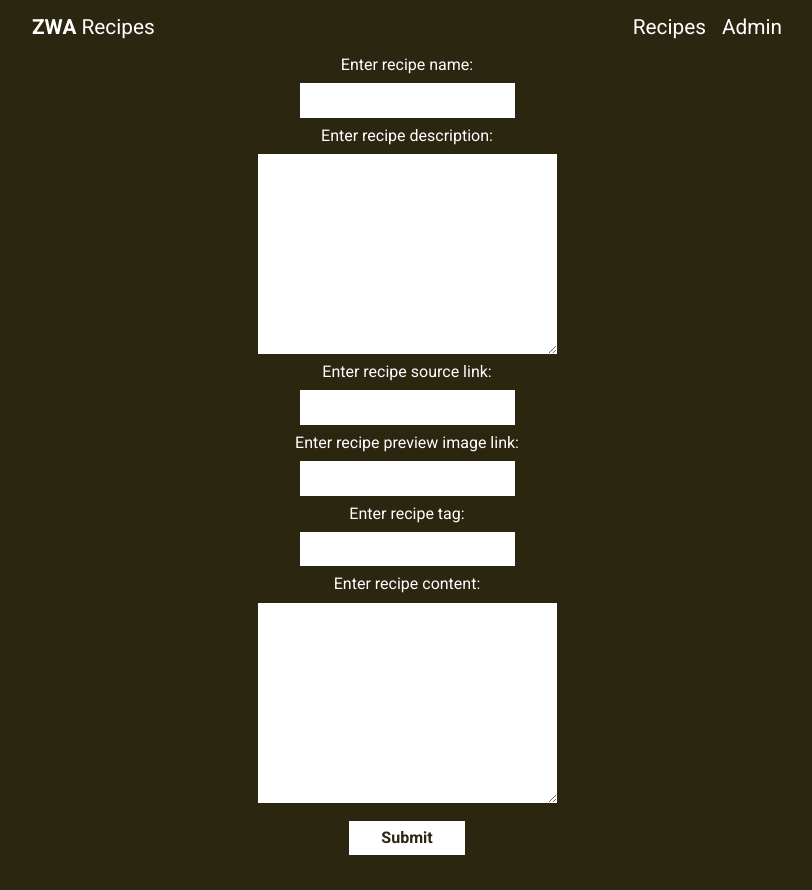
After one commit to async-devil/cvut-fel-sit-zwa-semestralka, a PHP site: template src/views/operate-recipe.php in a window 1280 px wide. The commit adds this page. Shown: the whole page, without its empty margins (233-1045 px from the left). Run offline with PHP 8.4, Linux system fonts and the light colour scheme; the template is opened without the code that fills it, so the values that code supplies are empty.

Commit message:
feat: add operate recipe page and update recipe function

```diff
--- /dev/null
+++ b/src/public/scripts/operate-recipe-page.js
@@ -0,0 +1,77 @@
+import { sendData } from "./common/send-data.js";
+
+window.onload = () => {
+  const form = document.getElementById("recipe");
+
+  form.addEventListener("submit", (event) => {
+    event.preventDefault();
+
+    const prefix = document.getElementById("prefix");
+    const operation = document.getElementById("operation");
+
+    const errorField = document.getElementById("errorField");
+
+    const id = document.getElementById("id");
+
+    const name = document.getElementById("name");
+    const description = document.getElementById("description");
+    const source = document.getElementById("source");
+    const previewImage = document.getElementById("previewImage");
+    const tag = document.getElementById("tag");
+    const content = document.getElementById("content");
+
+    if (
+      !name.value ||
+      !description.value ||
+      !source.value ||
+      !previewImage.value ||
+      !tag.value ||
+      !content.value
+    ) {
+      errorField.innerText = "Fields must not be empty";
+      return;
+    }
+
+    if (operation.value === "create") {
+      return void sendData(
+        "POST",
+        `${prefix.value ? `/${prefix.value}/` : ""}/recipes`,
+        {
+          name: name.value,
+          description: description.value,
+          source: source.value,
+          previewImage: previewImage.value,
+          tag: tag.value,
+          content: content.value,
+        }
+      ).then((response) => {
+        if (response.code !== 201) errorField.innerText = response.data.message;
+        else
+          location.href = `${
+            prefix.value ? `/${prefix.value}/` : ""
+          }/recipes/catalog/all`;
+      });
+    } else if (operation.value === "update") {
+      return void sendData(
+        "PUT",
+        `${prefix.value ? `/${prefix.value}/` : ""}/recipes/${id.value}`,
+        {
+          name: name.value,
+          description: description.value,
+          source: source.value,
+          previewImage: previewImage.value,
+          tag: tag.value,
+          content: content.value,
+        }
+      ).then((response) => {
+        if (response.code !== 200) errorField.innerText = response.data.message;
+        else
+          location.href = `${prefix.value ? `/${prefix.value}/` : ""}/recipes/${
+            id.value
+          }`;
+      });
+    } else {
+      errorField.innerText = "Unknown operation value";
+    }
+  });
+};
--- /dev/null
+++ b/src/public/styles/operate-recipe-page.css
@@ -0,0 +1,14 @@
+main {
+  width: 100%;
+  height: 100%;
+}
+
+main section {
+  max-width: 500px;
+
+  margin: 0 auto;
+}
+
+main section h1 {
+  text-align: center;
+}
--- a/src/views/about.php
+++ /dev/null
@@ -1,4 +0,0 @@
-<?php require_once __DIR__ . '/components/header.php'; ?>
-<h1>About</h1>
-<h2>You are trying to get information about <?= $parameter ?></h2>
-<?php require_once __DIR__ . '/components/footer.php'; ?>
--- /dev/null
+++ b/src/views/operate-recipe.php
@@ -0,0 +1,57 @@
+<!DOCTYPE html>
+<html lang="en">
+
+<?php
+
+require_once __DIR__ . "/../common/Router/urlBuilder.php";
+
+use function App\urlBuilder;
+
+require_once __DIR__ . '/components/head.php';
+?>
+
+<title><?= ucfirst($operation) ?> recipe</title>
+
+<link rel="stylesheet" href="<?= urlBuilder($GLOBALS["PREFIX"], "public/styles/operate-recipe-page.css") ?>">
+<link rel="stylesheet" href="<?= urlBuilder($GLOBALS["PREFIX"], "public/styles/form-component.css") ?>">
+</head>
+
+<body>
+  <?php require_once __DIR__ . "/components/header.php"; ?>
+  <script>
+    console.log(<?= json_encode($recipe) ?>)
+  </script>
+  <main>
+    <section>
+      <form id="recipe">
+        <input type="hidden" id="prefix" name="prefix" value="<?= $GLOBALS["PREFIX"] ?>">
+        <input type="hidden" id="operation" name="operation" value="<?= $operation ?>">
+        <input type="hidden" id="id" name="id" value="<?= $recipe->id ?? "none" ?>">
+
+        <label for="name">Enter recipe name:</label>
+        <input type="text" id="name" name="name" value="<?= $recipe->name ?>">
+
+        <label for="description">Enter recipe description:</label>
+        <textarea name="description" id="description" cols="30" rows="10"><?= $recipe->description ?></textarea>
+
+        <label for="source">Enter recipe source link:</label>
+        <input type="url" id="source" name="source" value="<?= $recipe->source ?>">
+
+        <label for="previewImage">Enter recipe preview image link:</label>
+        <input type="url" id="previewImage" name="previewImage" value="<?= $recipe->previewImage ?>">
+
+        <label for="tag">Enter recipe tag:</label>
+        <input type="text" id="tag" name="tag" value="<?= $recipe->tag ?>">
+
+        <label for="content">Enter recipe content:</label>
+        <textarea name="content" id="content" cols="30" rows="10"><?= htmlspecialchars_decode($recipe->content) ?></textarea>
+
+        <input type="submit" value="Submit">
+        <p id="errorField"></p>
+      </form>
+    </section>
+  </main>
+  <script type="module" src="<?= urlBuilder($GLOBALS["PREFIX"], "public/scripts/operate-recipe-page.js") ?>"></script>
+</body>
+
+</html>
```
Also changed, not shown: src/common/Database/Database.php (+27 -1 lines), src/index.php (+45 -2 lines).
